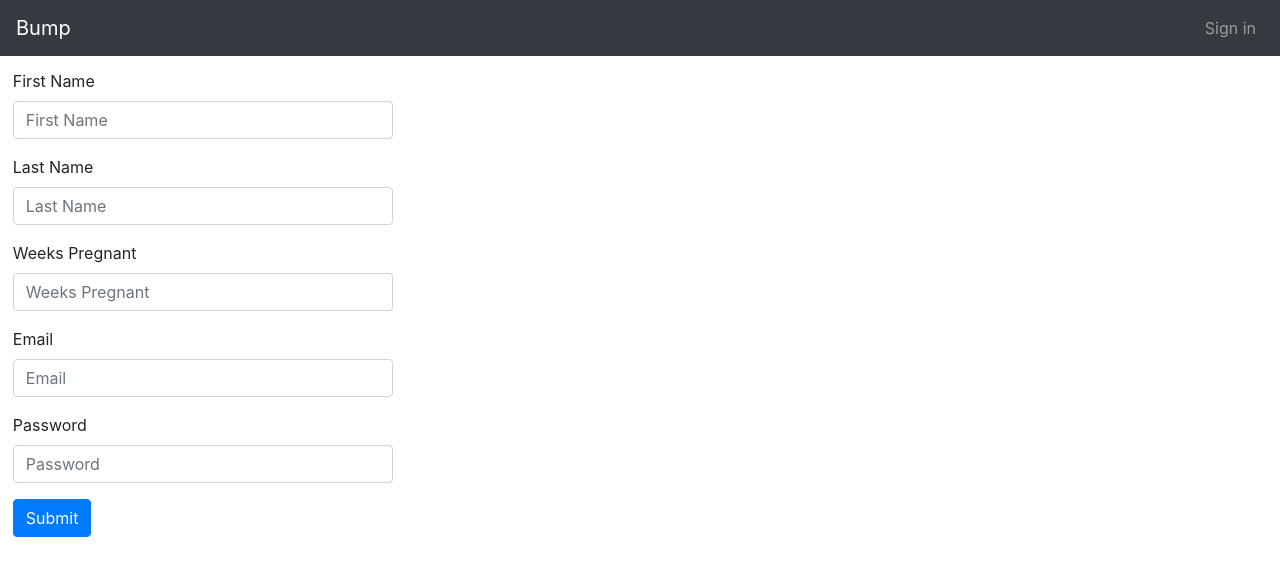
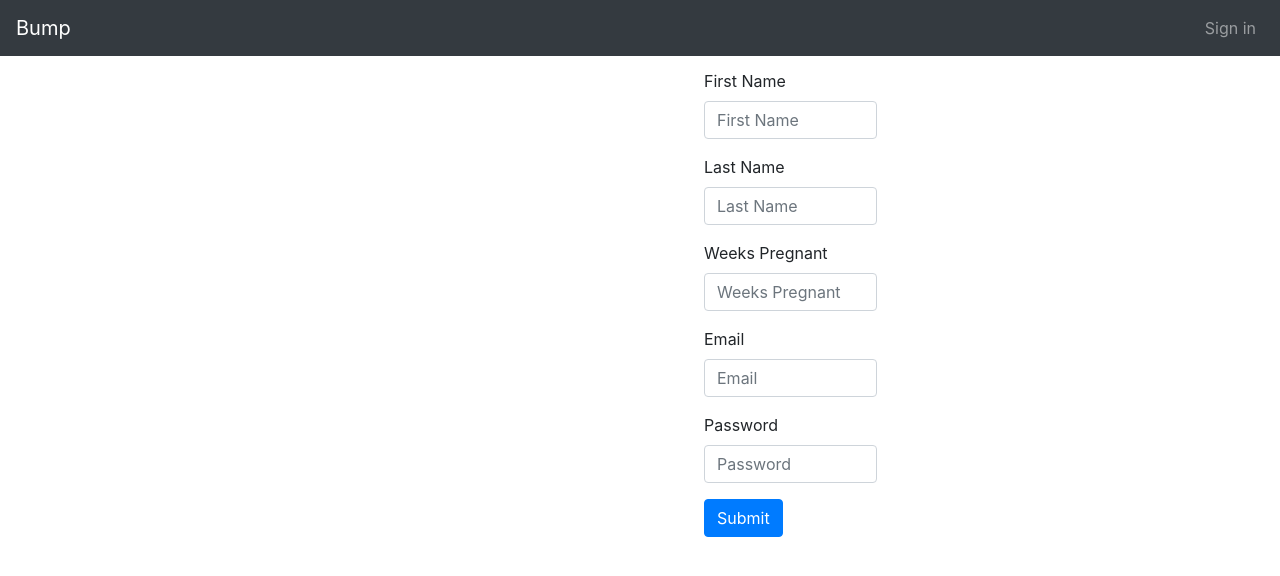
Before and after one commit to wyu12/Bump, a React (Create React App) app: page / in a window 1280 px wide. Both pictures are taken after a click on the link "Click here to register". Shown: the top 576 px of the page. Built offline with nearby package versions, Linux system fonts and the light colour scheme.

Commit message:
changed the margins for the form

```diff
--- a/package.json
+++ b/package.json
@@ -8,6 +8,7 @@
     "react": "^16.11.0",
     "react-bootstrap": "^1.0.0-beta.14",
     "react-dom": "^16.11.0",
+    "react-fullpage": "^0.1.19",
     "react-router": "^5.1.2",
     "react-router-dom": "^5.1.2",
     "react-scripts": "3.2.0"
--- a/src/App.jsx
+++ b/src/App.jsx
@@ -32,7 +32,7 @@ class App extends Component {
                 onClick={() => ReactDOM.render(<SignInForm />, document.getElementById('root'))}
                 target="_blank"
                 rel="noopener noreferrer">
-                <Button  size="lg" style={{display: 'flex', border:'none', backgroundColor: '#657ea2'}}>Sign In</Button>
+                <Button  size="lg" style={{display: 'flex', border:'none', backgroundColor: '#657ea2'}}>Sign in</Button>
             </a>
                 <div></div>
                 <a
--- a/src/SignInForm.jsx
+++ b/src/SignInForm.jsx
@@ -17,7 +17,7 @@ class UserForm extends Component {
       <>
         <NavBar></NavBar>
         <body>
-          <div style={{marginLeft:'0.8rem', marginTop: '0.8rem'}}>
+          <div style={{marginLeft:'44rem', marginTop: '15rem'}}>
           <Form>
           <Form.Group controlId="formEmail">
             <Form.Label>Email</Form.Label>
--- a/src/SignUpForm.jsx
+++ b/src/SignUpForm.jsx
@@ -17,7 +17,7 @@ class UserForm extends Component {
       <>
         <NavBar></NavBar>
         <body>
-          <div style={{marginLeft:'0.8rem', marginTop: '0.8rem'}}>
+          <div style={{marginLeft:'44rem', marginTop: '0.8rem'}}>
           <Form>
           <Form.Group controlId="formHorizontalFirstName">
             <Form.Label>First Name
```
Also changed, not shown: 1 other file (tests, documents, lock files or other folders).
